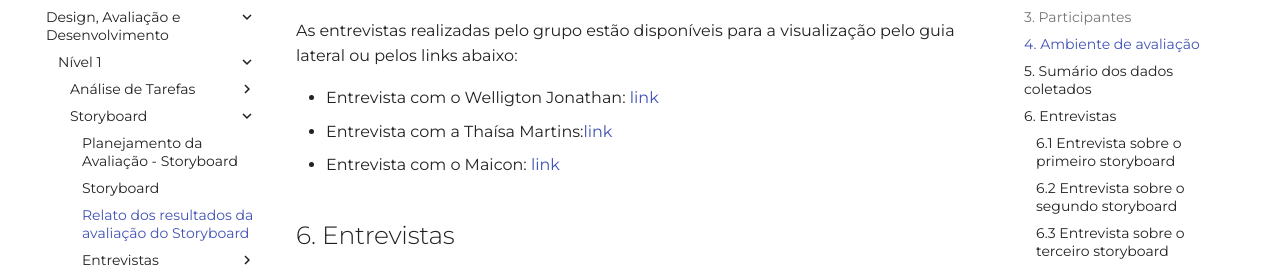
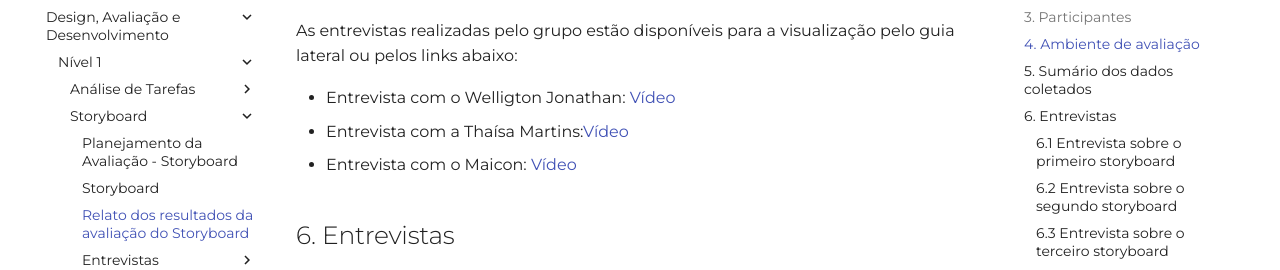
Before and after one commit to Interacao-Humano-Computador/2021.2-Cebraspe, an MkDocs documentation site: the page built from docs/Avaliação_desenvolvimento/Nivel1/avaliacao_storyboard.md, in a window 1280 px wide and 900 px high, scrolled down 2543 px. Shown: the part 172-442 px from the top of the window. Built offline with MkDocs 1.6.1 and Material for MkDocs 9.7.7, drawn with Linux system fonts in a browser that asks for light colours; some web fonts are replaced; comment, search, counter and statistics services are not loaded.

Commit message:
#48 - Correção dos links do relato do storyboard

```diff
--- a/docs/Avaliação_desenvolvimento/Nivel1/avaliacao_storyboard.md
+++ b/docs/Avaliação_desenvolvimento/Nivel1/avaliacao_storyboard.md
@@ -48,9 +48,9 @@
 ## 5. Sumário dos dados coletados
 As entrevistas realizadas pelo grupo estão disponíveis para a visualização pelo guia lateral ou pelos links abaixo:
 
-- Entrevista com o Welligton Jonathan: [link](/docs/Avaliação_desenvolvimento/Nivel1/entrevista1.md)
-- Entrevista com a Thaísa Martins:[link](/docs/Avaliação_desenvolvimento/Nivel1/entrevista2.md)
-- Entrevista com o Maicon: [link](/docs/Avaliação_desenvolvimento/Nivel1/entrevista3.md)
+- Entrevista com o Welligton Jonathan: [Vídeo](https://interacao-humano-computador.github.io/2021.2-Cebraspe/Avalia%C3%A7%C3%A3o_desenvolvimento/Nivel1/entrevista1/)
+- Entrevista com a Thaísa Martins:[Vídeo](https://interacao-humano-computador.github.io/2021.2-Cebraspe/Avalia%C3%A7%C3%A3o_desenvolvimento/Nivel1/entrevista2/)
+- Entrevista com o Maicon: [Vídeo](https://interacao-humano-computador.github.io/2021.2-Cebraspe/Avalia%C3%A7%C3%A3o_desenvolvimento/Nivel1/entrevista3/)
 
 ## 6. Entrevistas
 
```
